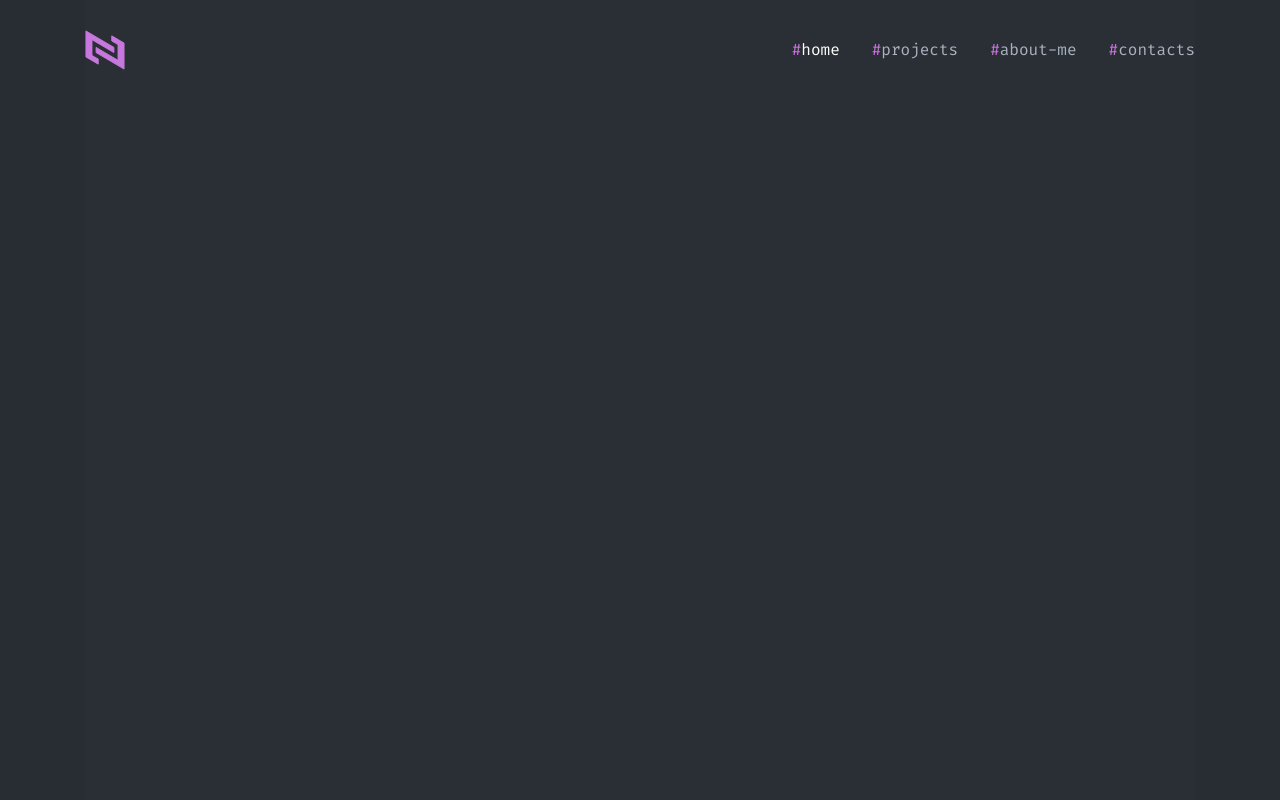
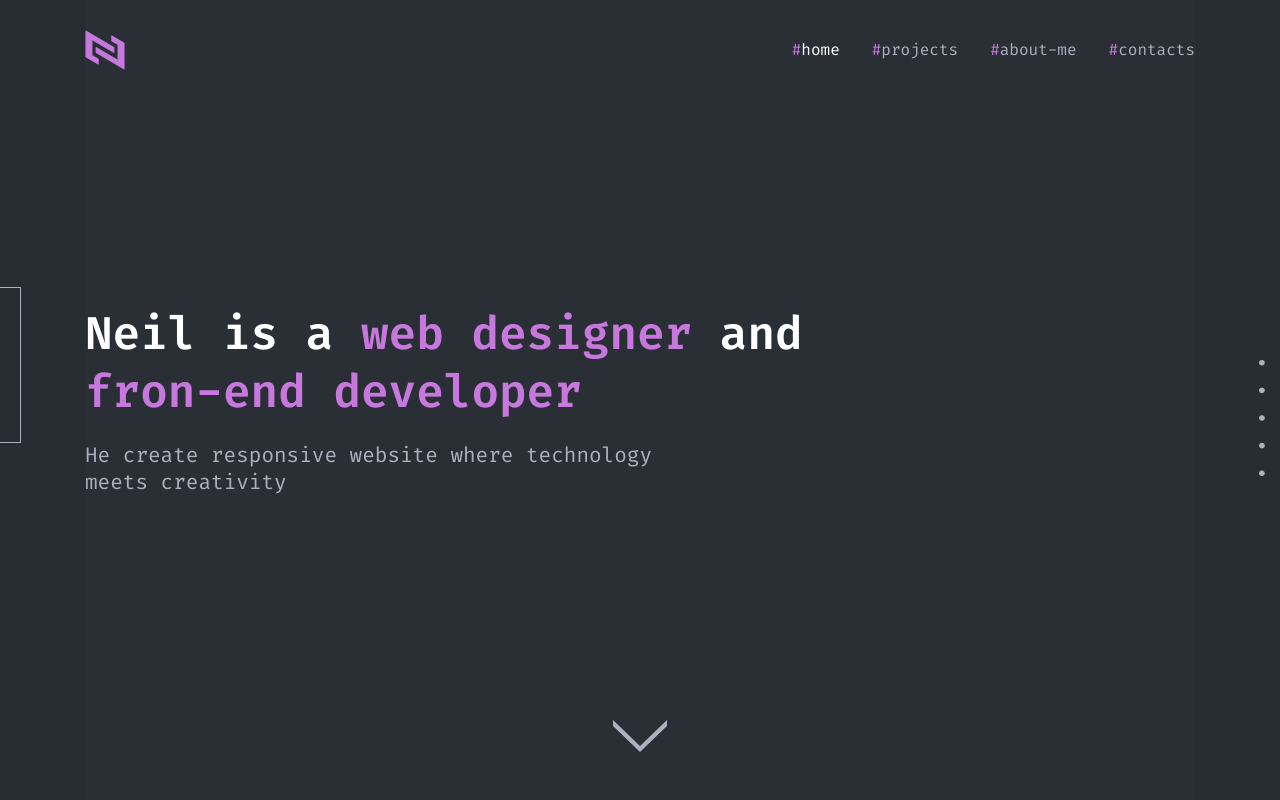
Before and after one commit to NJVS/portfolio-v2, a React (Create React App) app: page / in a window 1280 px wide. Shown: the top 800 px of the page. Built offline with nearby package versions, Linux system fonts and the light colour scheme.

Commit message:
home page

```diff
--- a/src/App.jsx
+++ b/src/App.jsx
@@ -1,10 +1,14 @@
+import { Routes, Route } from "react-router-dom";
 import Navbar from "components/Navbar/Navbar";
-import { Routes, Route } from "react-router-dom";
+import Home from "pages/Home/Home";
 
 function App() {
   return (
     <>
       <Navbar />
+      <Routes>
+        <Route path="/" element={<Home />} />
+      </Routes>
     </>
   );
 }
```
